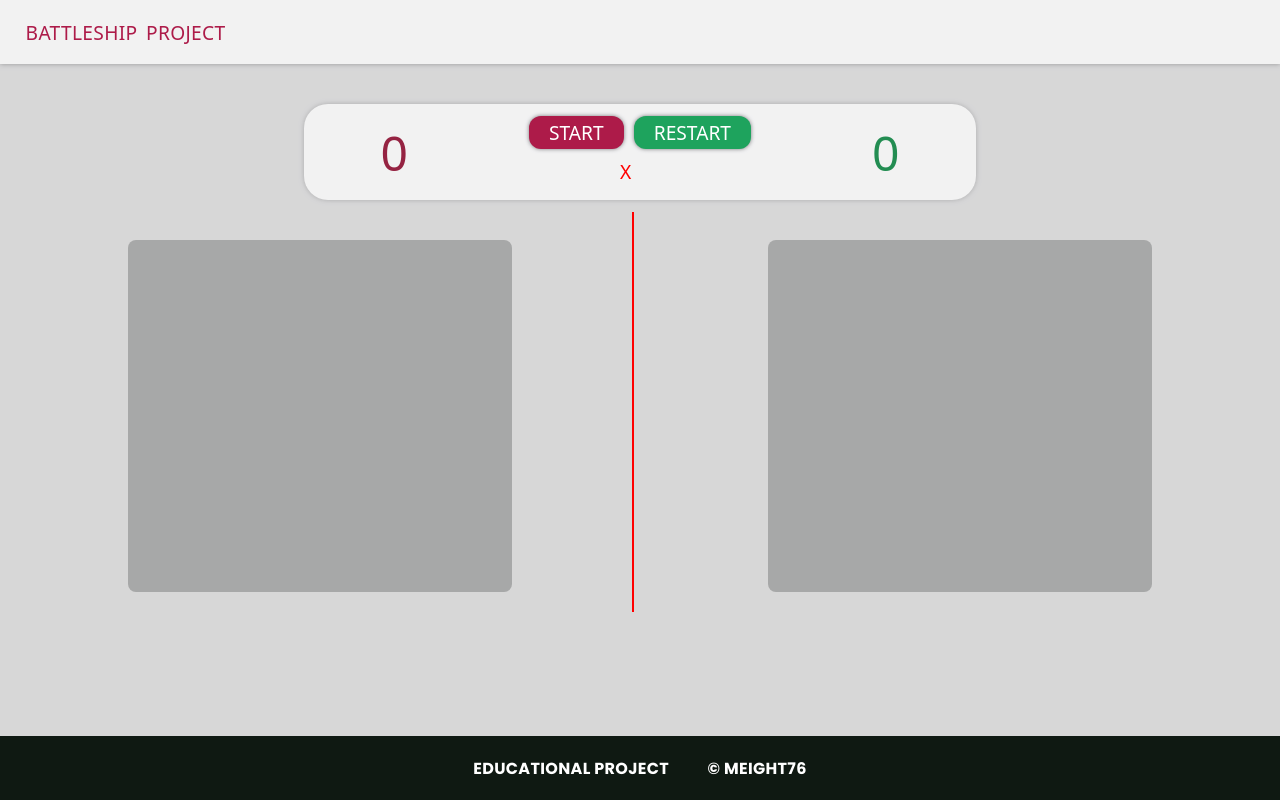
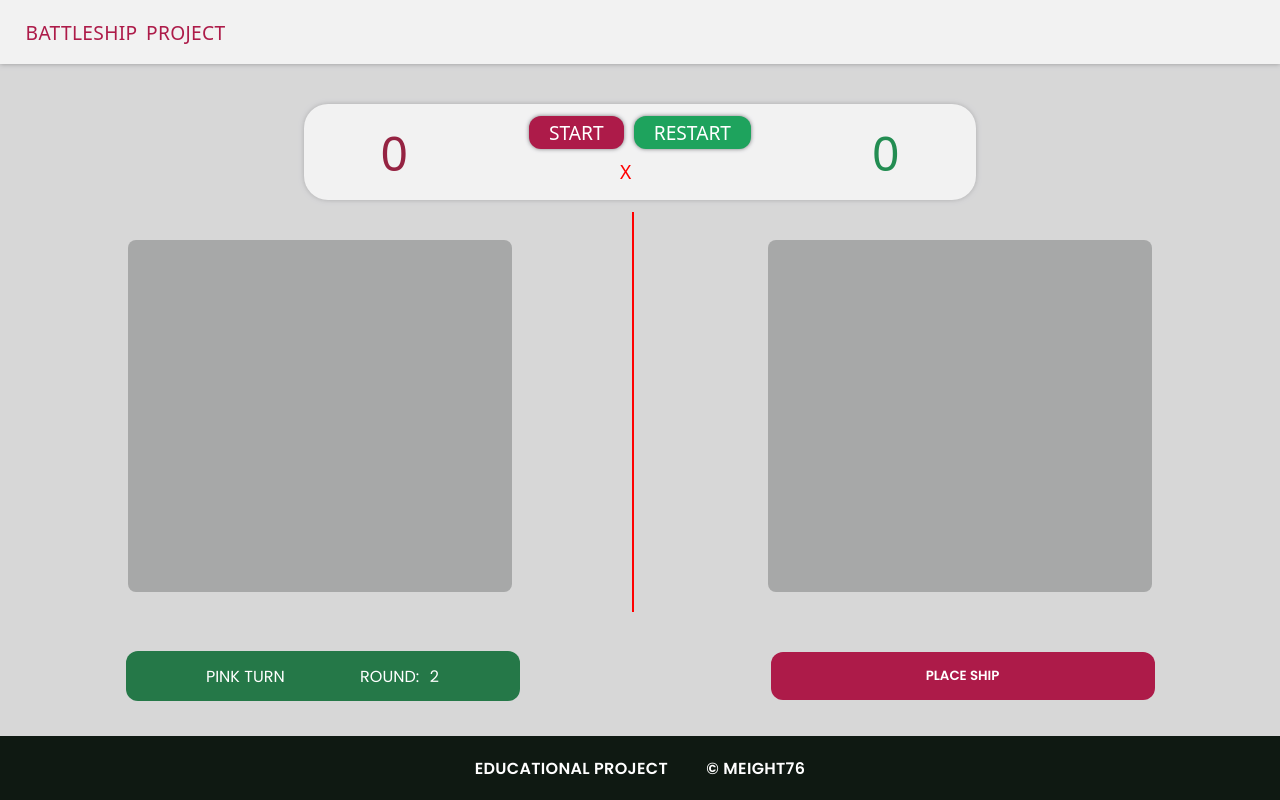
Before and after one commit to Meight76/battle-ship, a website built with webpack: page src/template.html in a window 1280 px wide. Built offline with nearby package versions, Linux system fonts and the light colour scheme; a web font is replaced by a local one.

Commit message:
finish first styling

```diff
--- a/src/template.css
+++ b/src/template.css
@@ -182,18 +182,58 @@ body {
 }
 
 .player-info {
+    margin-top: 3vh;
     grid-area: info;
+    display: flex;
+    align-items: center;
+    justify-content: space-around;
+
+    .player-turn {
+        background-color: var(--cyan-500);
+        text-transform: uppercase;
+        display: flex;
+        padding: 5px;
+        border-radius: 12px;
+        align-self: center;
+        width: 30vw;
+        color: #fff;
+        justify-content: space-evenly;
+        align-items: center;
+        height: 5vh;
+
+        .num {
+            margin-left: 0.5vw;
+        }
+    }
 }
 
 .ship-hand {
-    grid-area: hands;
+    background-color: var(--pink-300);
+    border: none;
+    cursor: pointer;
+    text-transform: uppercase;
+    color: #fff;
+    padding: 5px;
+    font-weight: 600;
+    display: flex;
+    justify-content: center;
+    align-items: center;
+    height: 6vh;
+    border-radius: 12px;
+    width: 30vw;
+}
+
+.ship-hand:hover {
+    transform: translateY(-1.5vh);
+    transition: all ease 0.3s;
+    background-color: oklch(from var(--pink-300) calc(l - 0.06) c h);
 }
 
 .footer {
     grid-area: footer;
     text-transform: uppercase;
     letter-spacing: 0.02rem;
-    font-weight: 700;
+    font-weight: 600;
     color: #fff;
     display: flex;
     gap: 3vw;
--- a/src/template.html
+++ b/src/template.html
@@ -30,8 +30,15 @@
             <div class="board-2"></div>
         </main>
         <section class="player-info">
-            <div class="player-turn"></div>
-            <div class="ship-hand"></div>
+            <div class="player-turn">
+                <span class="turn poppins-font">pink turn</span>
+                <span class="round-number poppins-font">round:
+                    <span class="num poppins-font">2</span>
+                </span>
+            </div>
+            <button class="ship-hand">
+                <span class="place-ship-span poppins-font">Place Ship</span>
+            </button>
         </section>
 
         <footer class="footer">
```
